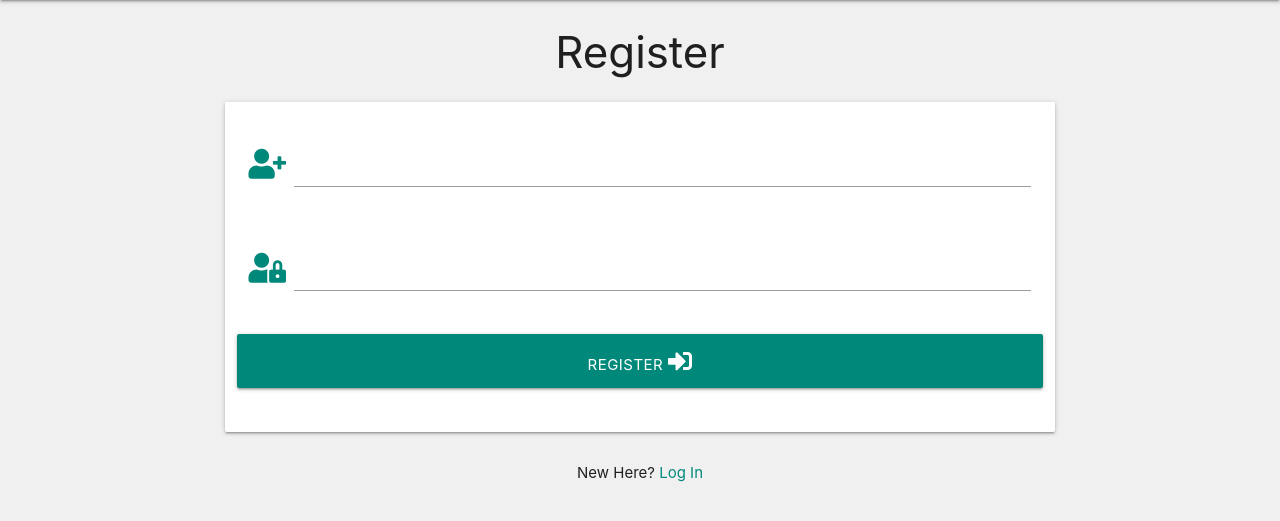
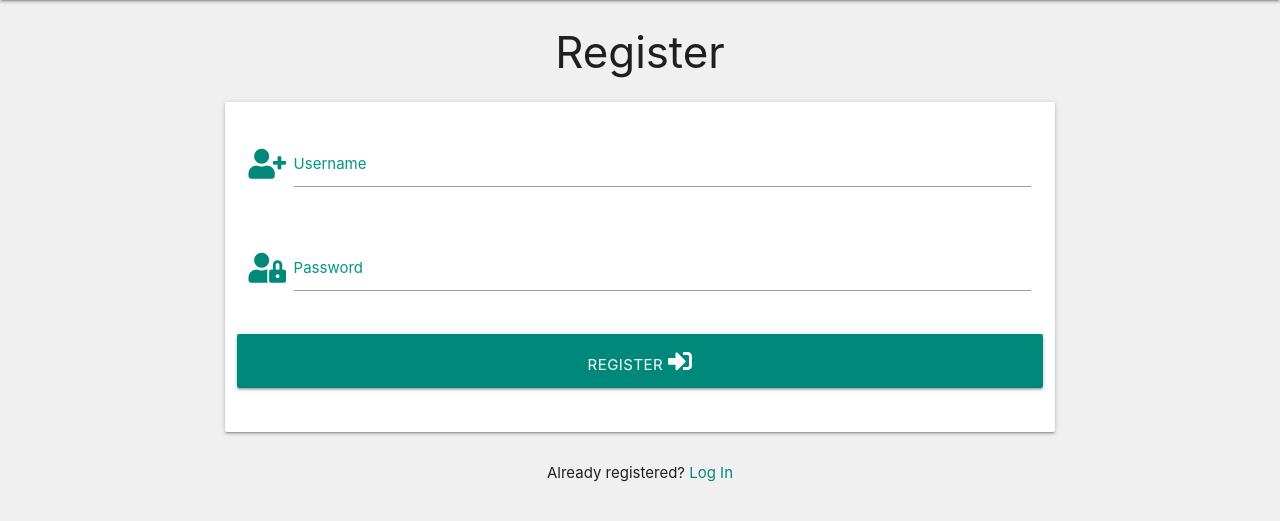
Before and after one commit to TwoBitCliff/Football-Manager-App, a Flask app: page /register in a window 1280 px wide. Shown: the part 64-585 px from the top of the page. Run offline with Flask 2, Linux system fonts and the light colour scheme; some libraries are stand-ins or nearby versions.

Commit message:
Coloured label text

```diff
--- a/static/css/style.css
+++ b/static/css/style.css
@@ -51,7 +51,7 @@
     margin-right: 10px;
 }
 
-.labels{
+.teal-text{
     color: #00897b;
 }
 
--- a/templates/login.html
+++ b/templates/login.html
@@ -12,7 +12,7 @@
 						<i class="fas fa-sign-in-alt prefix teal-text text-darken-1"></i>
 						<input id="username" name="username" type="text" minlength="5"
                             maxlength="15" pattern="^[a-zA-Z0-9]{5,15}$" class="validate" required>
-						<label for="username">Username</label>
+						<label  class="teal-text" for="username">Username</label>
 					</div>
                 </div>
                 <!-- passowrd -->
@@ -21,7 +21,7 @@
 						<i class="fas fa-user-lock prefix teal-text text-darken-1"></i>
                         <input id="password" name="password" type="password" minlength="5"
                             maxlength="15" pattern="^[a-zA-Z0-9]{5,15}$" class="validate" required>
-                        <label for="password">Password</label>
+                        <label  class="teal-text" for="password">Password</label>
                     </div>
                 </div>
                 <!-- register -->
--- a/templates/signup.html
+++ b/templates/signup.html
@@ -12,7 +12,7 @@
 						<i class="fas fa-user-plus prefix teal-text text-darken-1"></i>
 						<input id="username" name="username" type="text" minlength="5"
                             maxlength="15" pattern="^[a-zA-Z0-9]{5,15}$" class="validate" required>
-						<label for="username">Username</label>
+						<label  class="teal-text" for="username">Username</label>
 					</div>
                 </div>
                 <!-- passowrd -->
@@ -21,7 +21,7 @@
 						<i class="fas fa-user-lock prefix teal-text text-darken-1"></i>
                         <input id="password" name="password" type="password" minlength="5"
                             maxlength="15" pattern="^[a-zA-Z0-9]{5,15}$" class="validate" required>
-                        <label for="password">Password</label>
+                        <label  class="teal-text" for="password">Password</label>
                     </div>
                 </div>
                 <!-- register -->
@@ -35,7 +35,7 @@
         <div class="row">
         <div class="col s12">
             <p class="center-align">
-                New Here?
+                Already registered?
                 <a href="{{ url_for('log_in') }}" class="teal-text text-darken-1">Log In</a>
             </p>
         </div>
```
